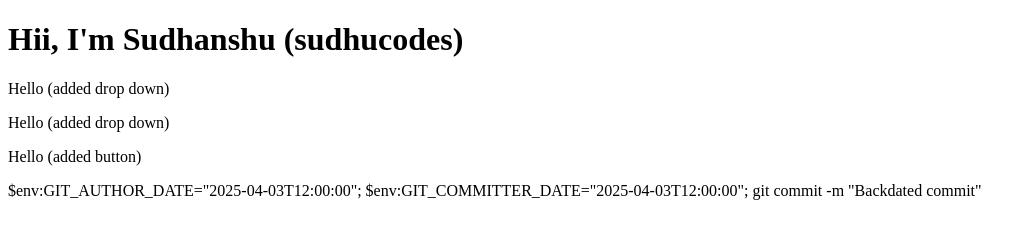
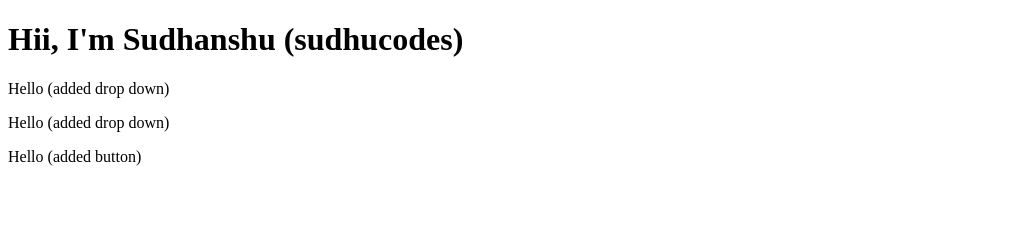
Before and after one commit to sudhucodes/git-github, a plain HTML site: page index.html in a window 1280 px wide. Shown: the whole page, without its empty margins (0-1036 px from the left). Drawn offline with Linux system fonts and the light colour scheme.

Commit message:
Backdated commit

```diff
--- a/index.html
+++ b/index.html
@@ -12,4 +12,3 @@
     <p>Hello (added button)</p>
 </body>
 </html>
-$env:GIT_AUTHOR_DATE="2025-04-03T12:00:00"; $env:GIT_COMMITTER_DATE="2025-04-03T12:00:00"; git commit -m "Backdated commit"
```
